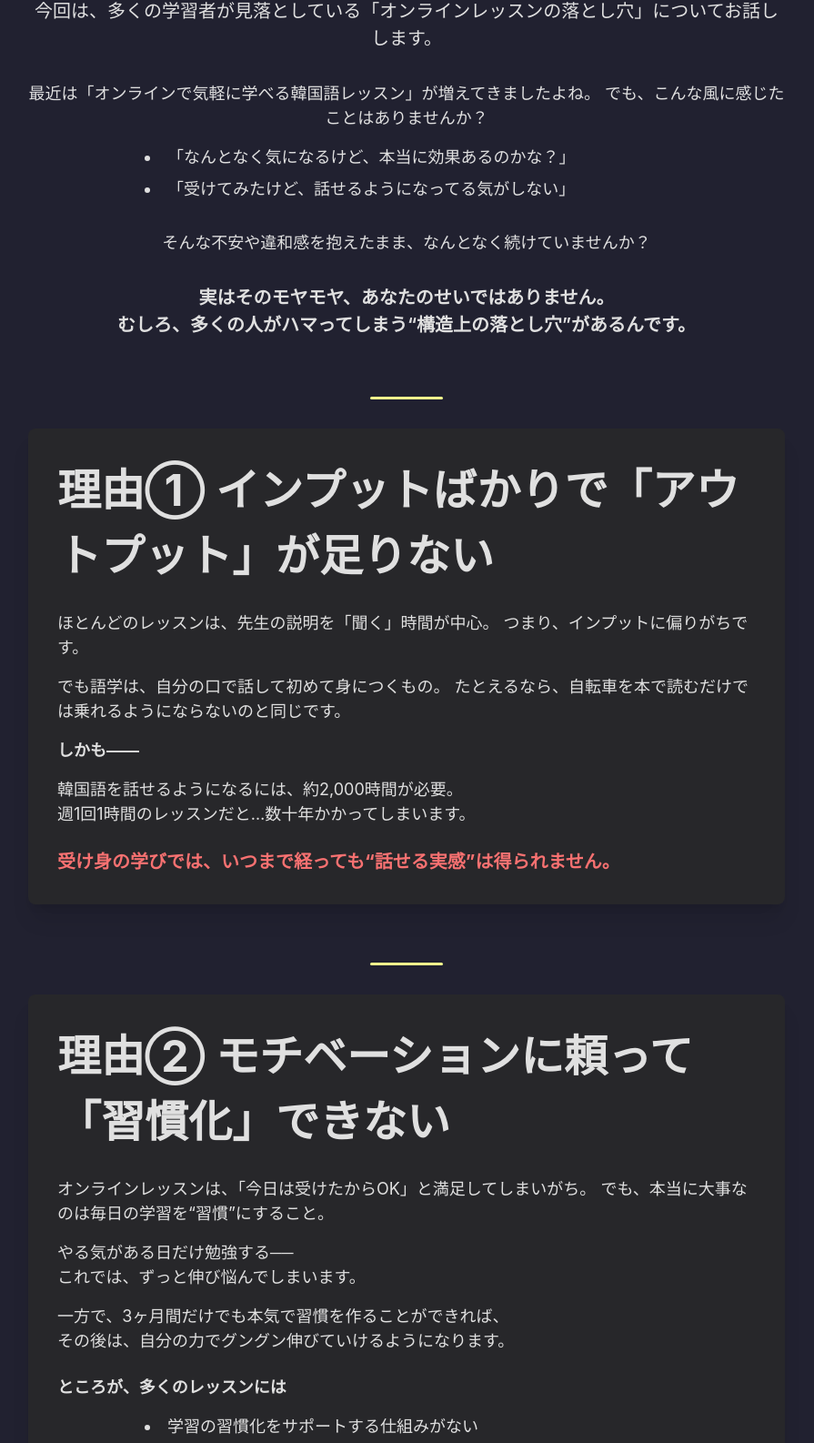
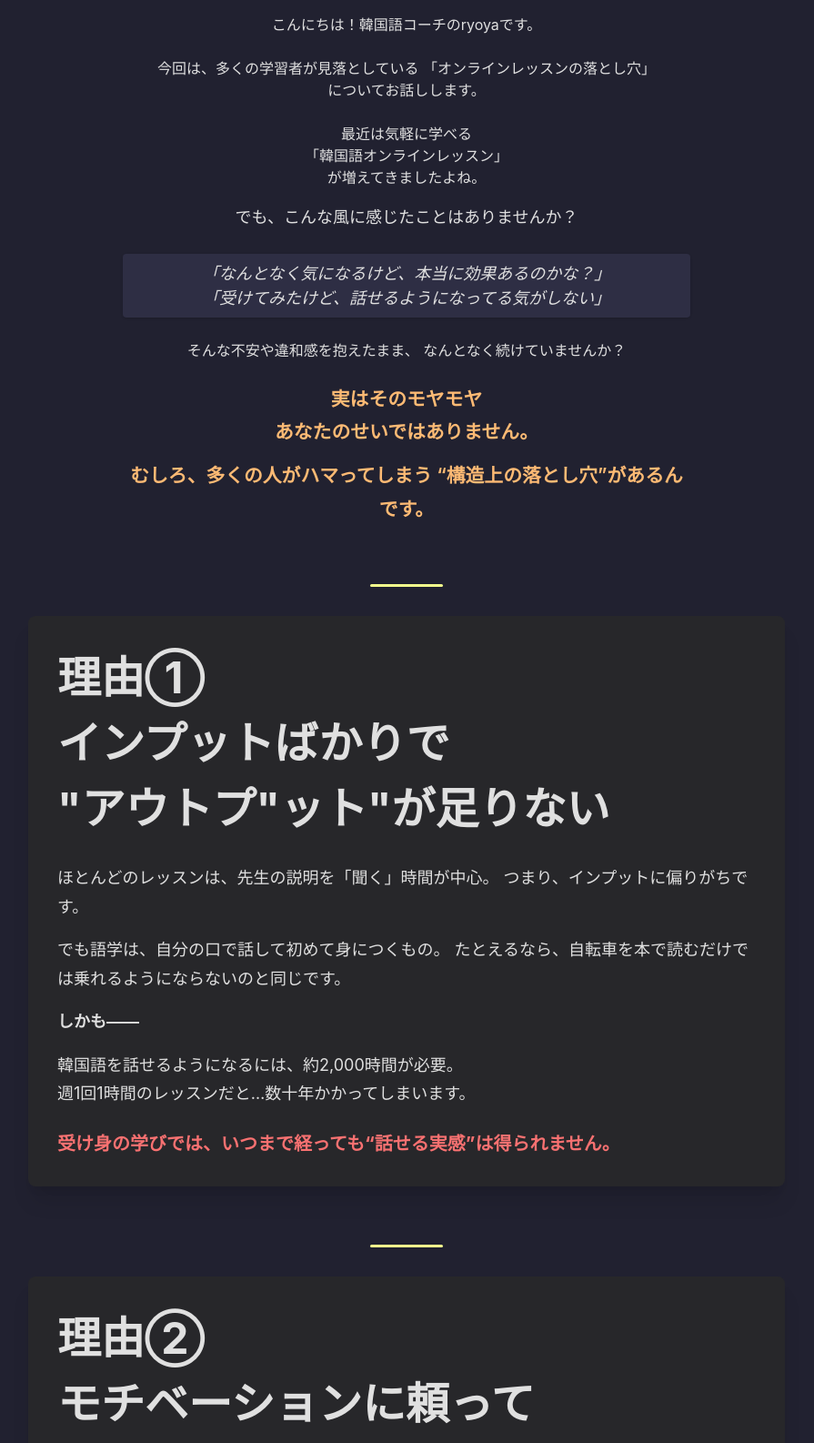
Before and after one commit to ryoya-korea/LINE_step-day2, a plain HTML site: page index.html in a window 1280 px wide. Shown: the part 549-2135 px from the top of the page at 91% size, without its empty margins (193-1088 px from the left). Drawn offline with nearby package versions, Linux system fonts and the light colour scheme.

Commit message:
LINE_step-day2修正版

```diff
--- a/index.html
+++ b/index.html
@@ -33,23 +33,32 @@
         }
         /* メインの見出し (衝撃の真実) */
         .text-hero-headline {
-            font-size: clamp(2rem, 6vw, 4rem); /* 32px - 64px */
+            font-size: clamp(1rem, 6vw, 4rem); /* 32px - 64px */
         }
+
+
+        .text-p-small{
+            font-size: clamp(0.75rem, 2vw, 1.125rem); /* 最小が14.4px相当 */
+        }
+
         /* ヒーローセクションの大きな段落 (こんにちは！韓国語コーチのryoyaです。) */
-        .text-p-large {
-            font-size: clamp(1rem, 2.5vw, 1.25rem); /* 16px - 20px */
+        .text-p-medium {
+            font-size: clamp(0.8rem, 2vw, 1.125rem); /* 最小が14.4px相当 */
         }
-        /* ヒーローセクションの中程度の段落とリストアイテム */
+
         .text-p-medium {
-            font-size: clamp(0.9rem, 2vw, 1.125rem); /* 14.4px - 18px */
+            font-size: clamp(0.9rem, 2.5vw, 1.125rem); /* 最小16pxにアップ */
+            line-height: 1.75; /* 行間を広げて可読性アップ */
         }
-        /* ヒーローセクションの強調された段落 (実はそのモヤモヤ) */
+
         .text-hero-emphasized {
-            font-size: clamp(1rem, 2.5vw, 1.25rem); /* 16px - 20px */
+            font-size: clamp(1.1rem, 2.6vw, 1.3rem);
+            line-height: 1.75;
         }
+
         /* 各理由のセクションタイトル (理由① インプットばかりで「アウトプット」が足りない) */
         .text-section-title {
-            font-size: clamp(1.75rem, 5vw, 3rem); /* 28px - 48px */
+            font-size: clamp(1.4rem, 5vw, 3rem); /* 28px - 48px */
         }
         /* 各理由セクションの強調された段落 (受け身の学びでは) */
         .text-reason-emphasized {
@@ -57,7 +66,7 @@
         }
         /* ソリューションセクションの見出し (じゃあ、どうすればいいの？) */
         .text-solution-headline {
-            font-size: clamp(1.75rem, 5vw, 3rem); /* 28px - 48px */
+            font-size: clamp(1.5rem, 5vw, 3rem); /* 28px - 48px */
         }
         /* ソリューションセクションの結論 (結論はシンプルです。) */
         .text-solution-conclusion {
@@ -65,11 +74,11 @@
         }
         /* ソリューションセクションのメインメッセージ (正しい方向で、3ヶ月だけ本気でやること。) */
         .text-solution-main-message {
-            font-size: clamp(1.5rem, 4.5vw, 2rem); /* 24px - 32px */
+            font-size: clamp(1.7rem, 4.5vw, 2rem); /* 24px - 32px */
         }
         /* 行動喚起のテキスト (コーチング無料体験をご希望の方は) */
         .text-cta-prompt {
-            font-size: clamp(1.25rem, 3vw, 1.5rem); /* 20px - 24px */
+            font-size: clamp(1.2rem, 3vw, 1.5rem); /* 20px - 24px */
         }
         /* 行動喚起のボタンテキスト */
         .text-cta-button {
@@ -98,29 +107,47 @@
         <!-- ヒーロー/イントロダクションセクション -->
         <section class="text-center mb-16">
             <h2 class="text-hero-headline font-extrabold mb-6 leading-tight no-gradient-text">
-                【衝撃の真実】<br>オンラインレッスンでは、絶対に韓国語が「話せるようにならない」3つの理由
+                【衝撃の真実】<br>オンラインレッスンで絶対に<br>韓国語が"話せる"ようにならない<br>3つの理由
             </h2>
-            <p class="text-p-large mb-8">
+            <div class="max-w-prose mx-auto px-4">
+
+  <p class="text-p-large mb-6">
     こんにちは！韓国語コーチのryoyaです。
   </p>
-            <p class="text-p-large mb-8">
-                今回は、多くの学習者が見落としている「オンラインレッスンの落とし穴」についてお話しします。
+
+  <p class="text-p-large mb-6">
+    今回は、多くの学習者が見落としている<br class="md:hidden" />
+    「オンラインレッスンの落とし穴」<br>についてお話しします。
   </p>
+
+  <p class="text-p-large mb-4">
+    最近は気軽に学べる<br>「韓国語オンラインレッスン」<br>が増えてきましたよね。
+  </p>
+
   <p class="text-p-medium mb-4">
-                最近は「オンラインで気軽に学べる韓国語レッスン」が増えてきましたよね。
     でも、こんな風に感じたことはありませんか？
   </p>
-            <ul class="text-p-medium list-disc list-inside text-left mx-auto max-w-xl space-y-2 mb-8">
+
+  <ul class="text-p-small italic bg-[#2E2E44] px-4 py-2 rounded shadow my-6 inline-bloc">
     <li>「なんとなく気になるけど、本当に効果あるのかな？」</li>
     <li>「受けてみたけど、話せるようになってる気がしない」</li>
   </ul>
-            <p class="text-p-medium mb-8">
-                そんな不安や違和感を抱えたまま、なんとなく続けていませんか？
+
+  <p class="text-p-large mb-6">
+    そんな不安や違和感を抱えたまま、<br class="md:hidden" />
+    なんとなく続けていませんか？
   </p>
-            <p class="text-hero-emphasized font-semibold text-orange-30">
-                実はそのモヤモヤ、あなたのせいではありません。<br>
-                むしろ、多くの人がハマってしまう“構造上の落とし穴”があるんです。
+
+  <p class="text-hero-emphasized mb-3 font-semibold text-orange-300">
+    実はそのモヤモヤ<br>あなたのせいではありません。
   </p>
+
+  <p class="text-hero-emphasized font-semibold text-orange-300">
+    むしろ、多くの人がハマってしまう<br class="md:hidden" />
+    “構造上の落とし穴”があるんです。
+  </p>
+
+</div>
         </section>
 
         <div class="section-separator"></div>
@@ -128,7 +155,7 @@
         <!-- 理由1セクション -->
         <section class="mb-16 bg-zinc-800 p-8 rounded-lg shadow-xl">
             <h3 class="text-section-title font-bold mb-6 text-orange-30">
-                理由① インプットばかりで「アウトプット」が足りない
+                理由① <br>インプットばかりで<br>"アウトプ"ット"が足りない
             </h3>
             <p class="text-p-medium mb-4">
                 ほとんどのレッスンは、先生の説明を「聞く」時間が中心。
@@ -155,7 +182,7 @@
         <!-- 理由2セクション -->
         <section class="mb-16 bg-zinc-800 p-8 rounded-lg shadow-xl">
             <h3 class="text-section-title font-bold mb-6 text-orange-30">
-                理由② モチベーションに頼って「習慣化」できない
+                理由② <br>モチベーションに頼って<br>"習慣化"できない
             </h3>
             <p class="text-p-medium mb-4">
                 オンラインレッスンは、「今日は受けたからOK」と満足してしまいがち。
@@ -186,7 +213,7 @@
         <!-- 理由3セクション -->
         <section class="mb-16 bg-zinc-800 p-8 rounded-lg shadow-xl">
             <h3 class="text-section-title font-bold mb-6 text-orange-30">
-                理由③ あなただけの「目標」と「戦略」がない
+                理由③ <br>あなただけの<br>「目標」と「戦略」がない
             </h3>
             <p class="text-p-medium mb-4">
                 教科書通りにゆっくり進むレッスン…<br>
@@ -221,16 +248,18 @@
                 結論はシンプルです。
             </p>
             <p class="text-solution-main-message font-extrabold text-red-400 mb-8 leading-tight">
-                正しい方向で、<span class="text-red-400">3ヶ月だけ本気でやること。</span>
+                正しい方向で、<br><span class="text-red-400">3ヶ月だけ本気でやること。</span>
+            </p>
+            <p class="text-p-large mb-8">
+                スタート地点や目標は人それぞれでも、<br>
+                この「3ヶ月の集中」ができれば<br>韓国語は一気に伸びていきます。
             </p>
             <p class="text-p-medium mb-8">
-                スタート地点や目標は人それぞれでも、<br>
-                この「3ヶ月の集中」ができれば、韓国語は一気に伸びていきます。
-            </p>
-            <p class="text-p-medium mb-8">
-                私自身、かつては何度も挫折しました。独学で伸び悩み、遠回りばかりしていた時期もあります。<br>
-                でも、だからこそわかることがある。そして、今なら伝えられることがある。<br>
-                あなたにも、「本当に話せる韓国語」を最短で手にしてほしい。それが、私がこのコーチングをしている理由です。
+                私自身、かつては何度も挫折しました。<br>遠回りばかりしていた時期もあります。<br>
+                でも、だからこそわかることがある。<br>そして、今なら伝えられることがある。<br><br>
+                あなたにも、<br>
+                「本当に話せる韓国語」
+                を最短で手にしてほしい。<br>それが、私がこのコーチングをしている理由です。
             </p>
 
             <!-- 行動喚起ボタン -->
```
Lines whose indentation alone changed are shown as unchanged.
